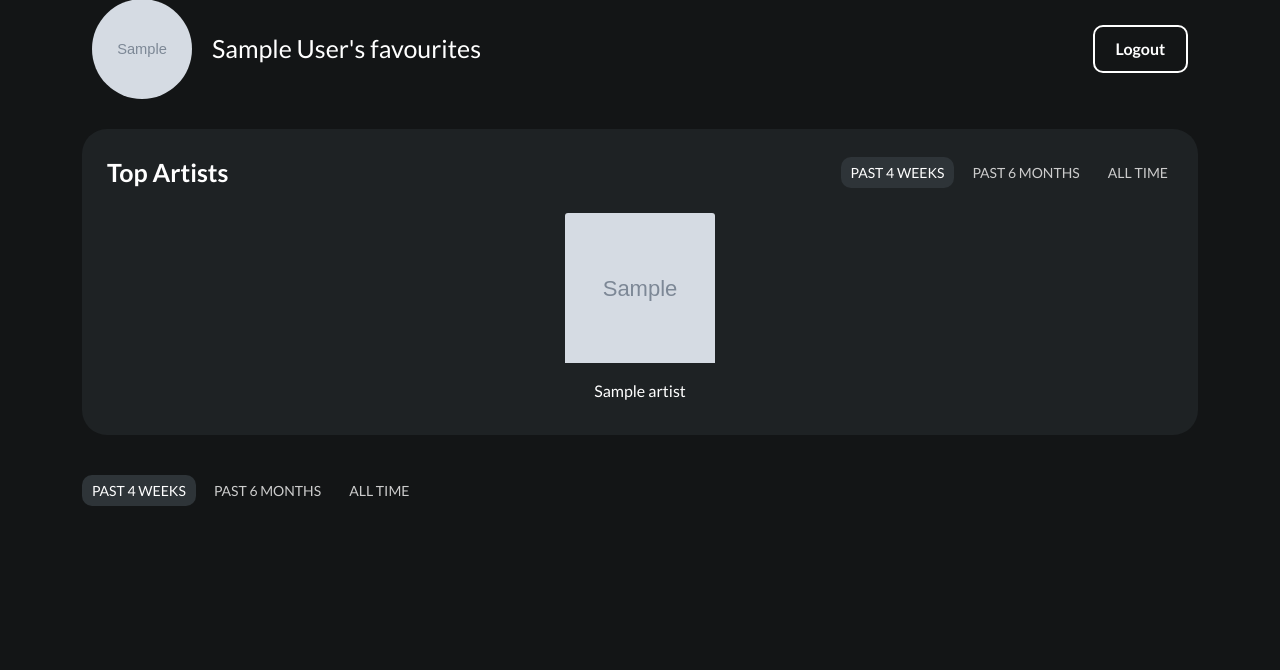
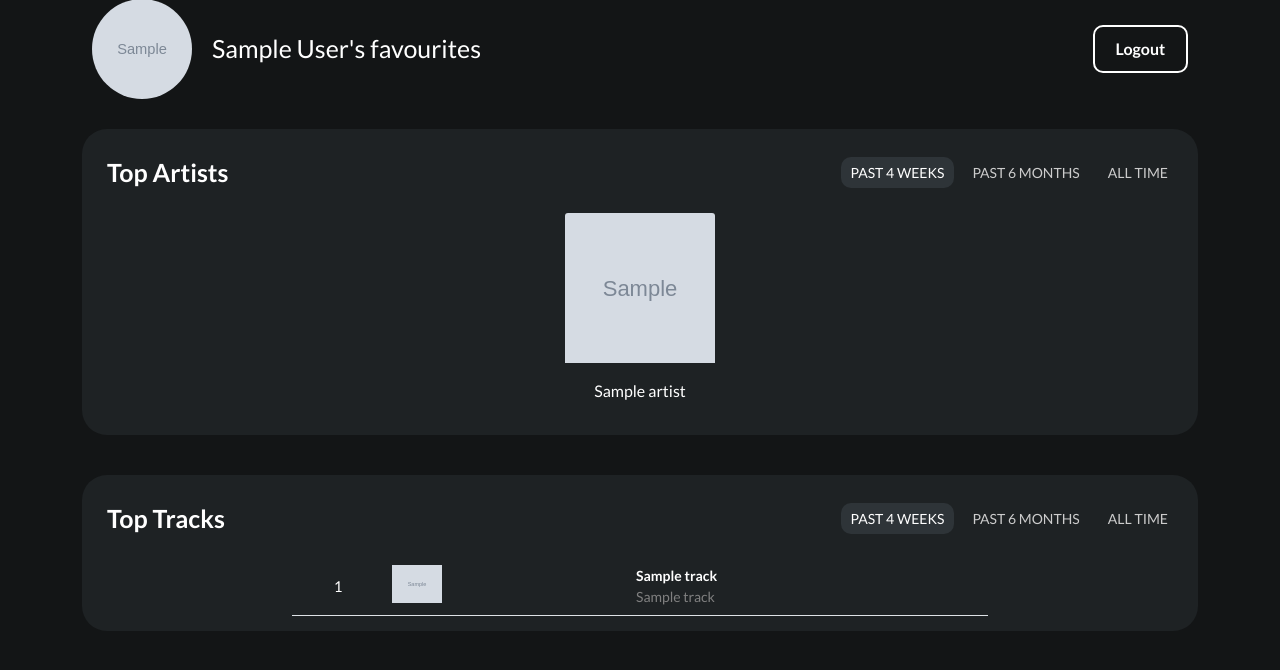
Before and after one commit to mpoteryk/favourites-for-spotify, a Flask app: template templates/favourites.html in a window 1280 px wide. Shown: the part 51-721 px from the top of the page. Run offline with Flask 2, Linux system fonts and the light colour scheme; the template is opened without the code that fills it: most values are stand-ins (such as "Sample title", 1, 10 or a date in 2020); grey boxes marked "Sample" are stand-in pictures.

Commit message:
Fixes artist radio button + implements tracks

```diff
--- a/templates/favourites.html
+++ b/templates/favourites.html
@@ -5,7 +5,7 @@
   <meta name = "viewport" content = "width = device-width, initial-scale = 1">
   <link href = "https://cdn.jsdelivr.net/npm/bootstrap@5.0.2/dist/css/bootstrap.min.css" rel = "stylesheet" integrity = "sha384-EVSTQN3/azprG1Anm3QDgpJLIm9Nao0Yz1ztcQTwFspd3yD65VohhpuuCOmLASjC" crossorigin = "anonymous">
   <link rel = "stylesheet" href = "/static/main.css">
-  <!-- <script src = "/static/scripts.js" defer></script> -->
+  <script src = "/static/scripts.js" defer></script>
   <title>Your Favourites</title>
   </head>
 
@@ -31,7 +31,18 @@
             <div class = "item-title-container">
                 <div class = "top-items-title">Top Artists</div>
 
-                    <div class = "time-range-menu">
+                    <div class = "time-range-menu" id = "artist-buttons">
+                        <input type = "radio" name = "artist-time-ranges" id = "artist-short-term" value = "short-term-button" checked>
+                        <label for = "artist-short-term"">Past 4 weeks</label>
+
+                        <input type = "radio" name = "artist-time-ranges" id = "artist-medium-term" value = "medium-term-button">
+                        <label for = "artist-medium-term">Past 6 months</label>
+
+                        <input type = "radio" name = "artist-time-ranges" id = "artist-long-term" value = "long-term-button">
+                        <label for = "artist-long-term">All time</label>
+                    </div>
+
+                    <!-- <div class = "time-range-menu" id = "artist-buttons">
                         <input type = "radio" name = "artist-time-ranges" id = "short-term-button" checked>
                         <label for = "short-term-button">Past 4 weeks</label>
 
@@ -40,11 +51,9 @@
 
                         <input type = "radio" name = "artist-time-ranges" id = "long-term-button">
                         <label for = "long-term-button">All time</label>
-                    </div>
+                    </div> -->
 
                 <!-- <div class = "time-range-menu" id = "artist-buttons">
-                    <input type = "radio" class = "time-range-button" id = "short-term-button" checked>
-                    <label for = "short-term-button" class = "btn">Yolo</label>
                     <!-- <button class = "time-range-button active" type = "button" id = "short-term-button">Past 4 weeks</button>
                     <button class = "time-range-button" type = "button" id = "medium-term-button">Past 6 months</button>
                     <button class = "time-range-button" type = "button" id = "long-term-button">All time</button>
@@ -68,27 +77,51 @@
 
         </section>
 
-        <div class = "time-range-menu">
-            <input type = "radio" name = "tracks-time-ranges" id = "short-term-button" checked>
-            <label for = "short-term-button">Past 4 weeks</label>
-
-            <input type = "radio" name = "tracks-time-ranges" id = "medium-term-button">
-            <label for = "medium-term-button">Past 6 months</label>
-
-            <input type = "radio" name = "tracks-time-ranges" id = "long-term-button">
-            <label for = "long-term-button">All time</label>
-        </div>
-
         <!-- top tracks -->
-        <!-- <section class = "content-element">
+        <section class = "content-element">
 
             <div class = "item-title-container">
                 <div class = "top-items-title">Top Tracks</div>
-                <div class = "time-range-menu" id = "track-buttons">
+
+                <div class = "time-range-menu" id = "tracks-buttons">
+                    <input type = "radio" name = "track-time-ranges" id = "track-short-term" value = "short-term-button" checked>
+                    <label for = "track-short-term"">Past 4 weeks</label>
+
+                    <input type = "radio" name = "track-time-ranges" id = "track-medium-term" value = "medium-term-button">
+                    <label for = "track-medium-term">Past 6 months</label>
+
+                    <input type = "radio" name = "track-time-ranges" id = "track-long-term" value = "long-term-button">
+                    <label for = "track-long-term">All time</label>
+                </div>
+
+                <!-- <div class = "time-range-menu" id = "track-buttons">
+                    <input type = "radio" name = "track-time-ranges" id = "short-term-button" checked>
+                    <label for = "short-term-button">Past 4 weeks</label>
+
+                    <input type = "radio" name = "track-time-ranges" id = "medium-term-button">
+                    <label for = "medium-term-button">Past 6 months</label>
+
+                    <input type = "radio" name = "track-time-ranges" id = "long-term-button">
+                    <label for = "long-term-button">All time</label>
+                </div> -->
+
+                <!-- <div class = "time-range-menu" id = "track-buttons">
+                    <input type = "radio" name = "track-time-ranges" id = "short-term-button" checked>
+                    <label for = "short-term-button">Past 4 weeks</label>
+
+                    <input type = "radio" name = "track-time-ranges" id = "medium-term-button">
+                    <label for = "medium-term-button">Past 6 months</label>
+
+                    <input type = "radio" name = "track-time-ranges" id = "long-term-button">
+                    <label for = "long-term-button">All time</label>
+                </div> -->
+
+                <!-- <div class = "time-range-menu" id = "track-buttons">
                     <button class = "time-range-button active" type = "button" id = "short-term-button">Past 4 weeks</button>
                     <button class = "time-range-button" type = "button" id = "medium-term-button">Past 6 months</button>
                     <button class = "time-range-button" type = "button" id = "long-term-button">All time</button>
-                </div>
+                </div> -->
+
             </div>
 
             <div class = "table" id = "tracks-table">
@@ -112,7 +145,7 @@
                 </table>
             </div>
 
-        </section> -->
+        </section>
 
     </div>
 
```
